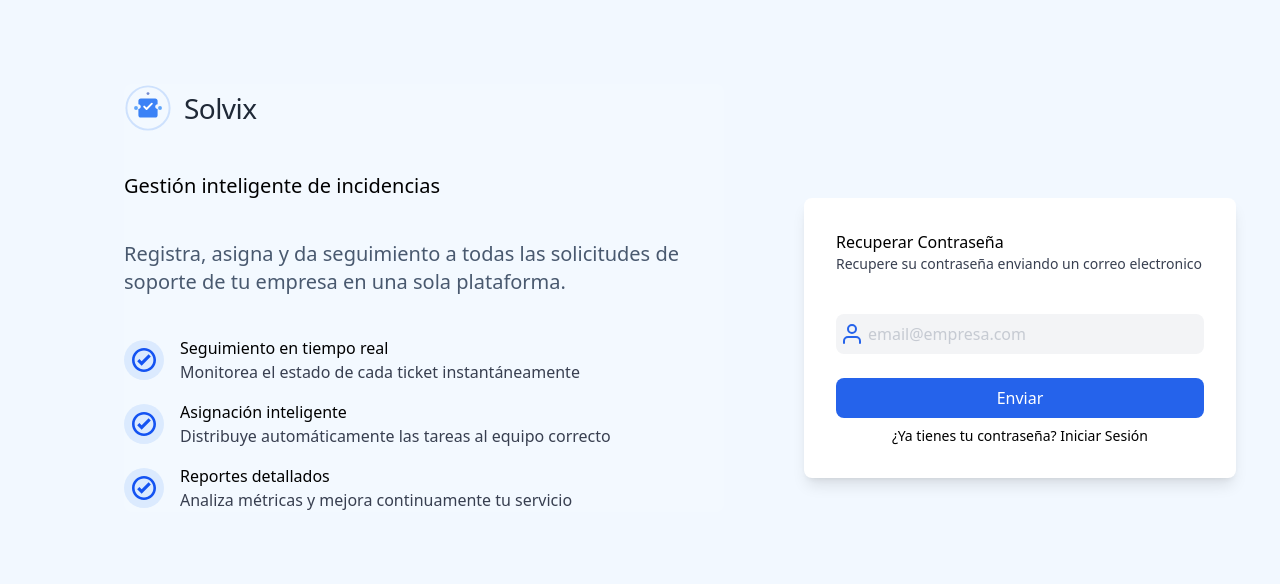
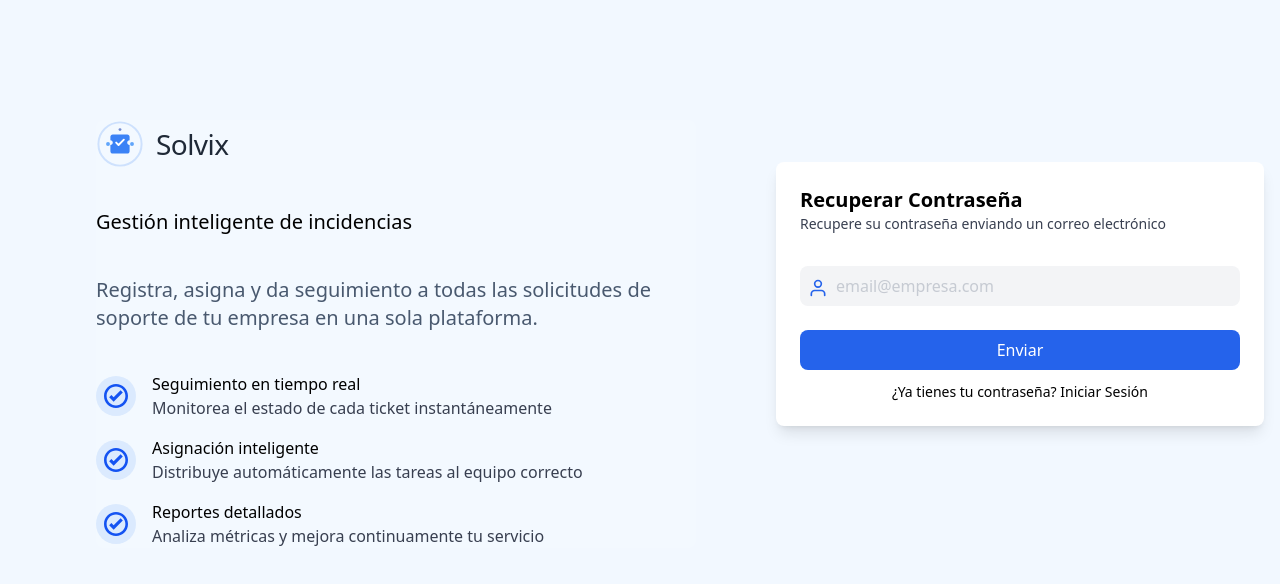
Before and after one commit to sronaal/solvix-frotend, a React (Vite) app: page /auth/forgot-password in a window 1280 px wide. Shown: the top 584 px of the page. Built offline with nearby package versions, Linux system fonts and the light colour scheme.

Commit message:
Cambios component ForgotPassword Styled

```diff
--- a/src/components/auth/ForgotPassword.jsx
+++ b/src/components/auth/ForgotPassword.jsx
@@ -1,37 +1,42 @@
 import { FiUser } from "react-icons/fi";
-import Content from "./Content"
-import { Link } from 'react-router-dom'
-import { useState } from "react";
-
-
+import Content from "./Content";
+import { Link } from "react-router-dom";
 
 const ForgotPassword = () => {
+  return (
+    <div className="flex flex-col lg:flex-row justify-center items-center w-full px-6 py-10 md:px-16 lg:px-4">
+      <Content />
 
+      <div className="w-full max-w-sm md:max-w-md lg:max-w-lg bg-white mt-10 lg:mt-0 lg:ml-20 rounded-lg p-6 shadow-lg">
+        <h1 className="text-xl font-semibold">Recuperar Contraseña</h1>
+        <p className="text-sm text-(--color-text) mb-8">
+          Recupere su contraseña enviando un correo electrónico
+        </p>
 
-  return (
-    <div className="flex flex-col lg:flex-row justify-center items-center ml-10 mr-10 p-30 sm:p-20 lg:p-1">
-      <Content />
-      <div className="bg-white m w-[500px] md:mt-40 ml-20 mt-32 md:ml-20 h-fit  rounded-lg p-8 shadow-lg">
-        <h1>Recuperar Contraseña</h1>
-        <p className="text-sm text-(--color-text) mb-10">Recupere su contraseña enviando un correo electronico</p>
-
-        <form>
-          <div className="relative">
-
-            <FiUser className='absolute top-2 ml-1 size-6 text-[#2563EB]' />
-            <input className='rounded-lg p-2 border-0 bg-gray-100 pl-8 w-full text-gray-400 focus:text-gray-600' type="email" placeholder='email@empresa.com' />
+        <form className="flex flex-col">
+          <div className="relative w-full">
+            <FiUser className="absolute left-2 top-3 size-5 text-[#2563EB]" />
+            <input
+              type="email"
+              placeholder="email@empresa.com"
+              className="rounded-lg p-2 bg-gray-100 pl-9 w-full text-gray-400 focus:text-gray-600"
+            />
           </div>
 
+          <button className="bg-(--color-primary) w-full text-white rounded-lg p-2 mt-6 hover:bg-(--color-primary-2) transition-colors cursor-pointer">
+            Enviar
+          </button>
 
-          <button className='bg-(--color-primary) w-full text-white rounded-lg p-2 mt-6 hover:bg-(--color-primary-2) transition-colors cursor-pointer'>Enviar</button>
-          <p className="text-center mt-2 text-sm">¿Ya tienes tu contraseña? <span className="hover:text-[#2563EB]"> <Link to='/auth'>Iniciar Sesión</Link> </span> </p>
+          <p className="text-center mt-3 text-sm">
+            ¿Ya tienes tu contraseña?{" "}
+            <span className="hover:text-[#2563EB]">
+              <Link to="/auth">Iniciar Sesión</Link>
+            </span>
+          </p>
         </form>
-
-
       </div>
     </div>
+  );
+};
 
-  )
-}
-
-export default ForgotPassword
+export default ForgotPassword;
```
